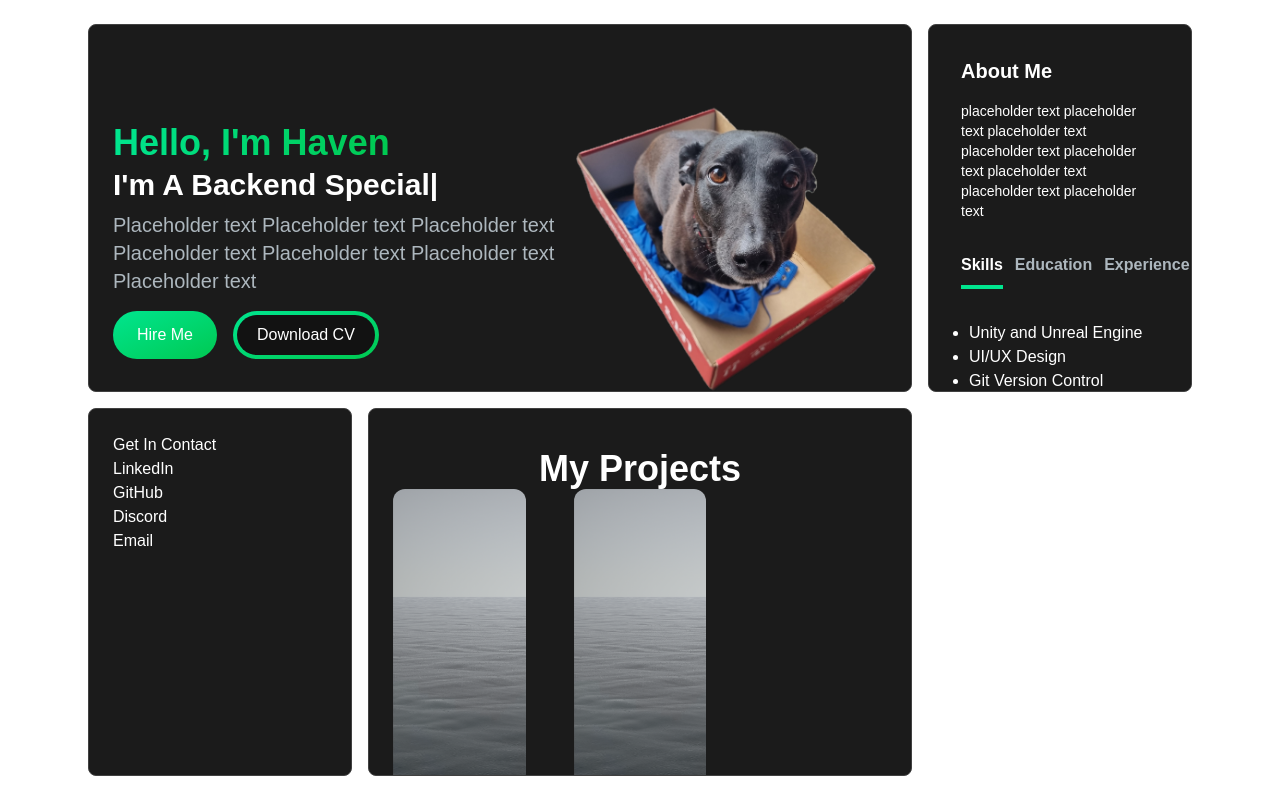
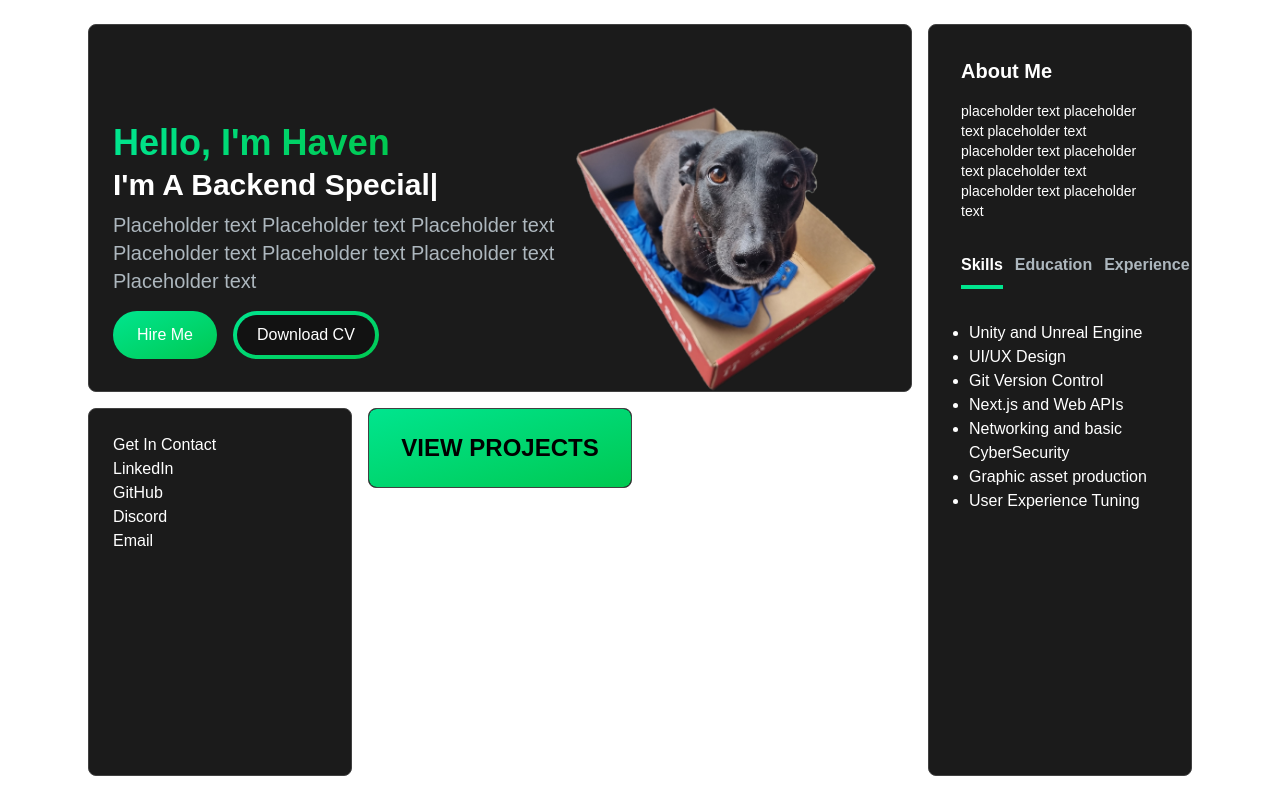
Before and after one commit to hav-boasman-dev/Dev-Portfolio, a Next.js app: page / in a window 1280 px wide. Built offline with nearby package versions, Linux system fonts and the light colour scheme.

Commit message:
(Work in progress) Project box now expands

```diff
--- a/src/app/components/AboutSection.jsx
+++ b/src/app/components/AboutSection.tsx
@@ -47,7 +47,7 @@ const AboutSection = () => {
   const [tab, setTab] = useState("skills");
   const [isPending, startTransition] = useTransition();
 
-  const handleTabChange = (id) => {
+  const handleTabChange = (id: string) => {
     startTransition(() => {
       setTab(id);
     });
@@ -86,7 +86,7 @@ const AboutSection = () => {
             </TabButton>
           </div>
           <div className='mt-8'>
-            {tabData.find((t) => t.id === tab).content}
+            {tabData.find((t) => t.id === tab)?.content}
           </div>
         </div>
       </div>
--- a/src/app/components/MenuOverlay.jsx
+++ /dev/null
@@ -1,16 +0,0 @@
-import React from "react";
-import NavLink from "./NavLink";
-
-const MenuOverlay = ({ links }) => {
-  return (
-    <ul className='flex flex-col items-center py-4'>
-      {links.map((link, index) => (
-        <li key={index}>
-          <NavLink href={link.path} title={link.title} />
-        </li>
-      ))}
-    </ul>
-  );
-};
-
-export default MenuOverlay;
--- a/src/app/components/NavLink.jsx
+++ /dev/null
@@ -1,14 +0,0 @@
-import Link from "next/link";
-
-const NavLink = ({ href, title }) => {
-  return (
-    <Link
-      href={href}
-      className='block rounded py-2 pr-4 pl-3 text-[#ADB7BE] hover:text-white sm:text-xl md:p-0'
-    >
-      {title}
-    </Link>
-  );
-};
-
-export default NavLink;
--- a/src/app/components/ProjectsSection.jsx
+++ b/src/app/components/ProjectsSection.tsx
@@ -35,7 +35,8 @@ const ProjectsSection = () => {
 
   return (
     <section>
-      <h2 className='mt-4 text-center text-4xl font-bold text-white'>
+      <div className='text-white'>
+        <h2 className='mt-4 mb-6 text-center text-4xl font-bold'>
           My Projects
         </h2>
         <ul ref={ref} className='grid gap-8 md:grid-cols-3 md:gap-12'>
@@ -58,6 +59,7 @@ const ProjectsSection = () => {
             </motion.li>
           ))}
         </ul>
+      </div>
     </section>
   );
 };
--- a/src/app/page.tsx
+++ b/src/app/page.tsx
@@ -1,3 +1,5 @@
+"use client";
+import React, { useState, useRef } from "react";
 import Image from "next/image";
 import HeroSection from "./components/HeroSection";
 import AboutSection from "./components/AboutSection";
@@ -5,22 +7,65 @@ import ProjectsSection from "./components/ProjectsSection";
 import ContactSection from "./components/ContactSection";
 
 export default function Home() {
+  const [isHidden, setIsHidden] = useState(true);
+  const hideStates = {
+    hidden: { width: 0 },
+    active: { width: "calc(100% - 0.75rem" },
+  };
+
   return (
     <main className='relative m-auto grid w-full max-w-6xl gap-2 overflow-hidden p-2 text-white sm:gap-2 sm:p-4 md:grid-cols-3 md:gap-3 md:p-6 lg:h-screen lg:grid-cols-4 lg:grid-rows-8 lg:gap-4'>
-      <div className='card group align-start perspective-1200 relative col-span-1 row-span-4 h-full w-full flex-none transform justify-start overflow-hidden rounded-lg border border-[#414141] bg-[#1b1b1b] p-6 transition-all duration-300 ease-out hover:border-[#00e58e] md:col-span-3'>
+      <div
+        className={
+          isHidden
+            ? "card group align-start relative col-span-1 row-span-4 h-full w-full flex-none transform justify-start overflow-hidden rounded-lg border border-[#414141] bg-[#1b1b1b] p-6 transition-all duration-300 ease-out hover:border-[#00e58e] md:col-span-3"
+            : "hidden"
+        }
+      >
         <HeroSection />
       </div>
 
-      <div className='card group align-start perspective-1200 relative col-span-1 row-span-2 h-full w-full flex-none transform justify-start overflow-hidden rounded-lg border border-[#414141] bg-[#1b1b1b] p-6 transition-all duration-300 ease-out hover:border-[#00e58e] md:col-span-3 md:row-span-4 lg:col-span-1'>
+      <div
+        className={
+          isHidden
+            ? "card group align-start relative col-span-1 row-span-4 h-full w-full flex-none transform justify-start overflow-hidden rounded-lg border border-[#414141] bg-[#1b1b1b] p-6 transition-all duration-300 ease-out hover:border-[#00e58e] md:col-span-3 md:row-span-8 lg:col-span-1"
+            : "hidden"
+        }
+      >
         <AboutSection />
       </div>
 
-      <div className='card group align-start perspective-1200 relative col-span-1 row-span-2 h-full w-full flex-none transform justify-start overflow-hidden rounded-lg border border-[#414141] bg-[#1b1b1b] p-6 transition-all duration-300 ease-out hover:border-[#00e58e] md:col-span-3 md:row-span-4 lg:col-span-1'>
+      <div
+        className={
+          isHidden
+            ? "card group align-start relative col-span-1 row-span-2 h-full w-full flex-none transform justify-start overflow-hidden rounded-lg border border-[#414141] bg-[#1b1b1b] p-6 transition-all duration-300 ease-out hover:border-[#00e58e] md:col-span-3 md:row-span-4 lg:col-span-1"
+            : "hidden"
+        }
+      >
         <ContactSection />
       </div>
 
-      <div className='card group align-start perspective-1200 relative col-span-1 row-span-2 h-full w-full flex-none transform justify-start overflow-hidden rounded-lg border border-[#414141] bg-[#1b1b1b] p-6 transition-all duration-300 ease-out hover:border-[#00e58e] md:col-span-3 md:row-span-4 lg:col-span-2'>
-        <ProjectsSection />
+      <div
+        className={
+          isHidden
+            ? "card group align-start relative col-span-1 row-span-2 h-full w-full flex-none transform justify-start overflow-hidden rounded-lg border border-[#414141] bg-[#1b1b1b] transition-all duration-300 ease-out hover:border-white md:col-span-3 md:row-span-1 lg:col-span-1 lg:row-span-1"
+            : "card group align-start relative col-span-1 row-span-8 h-full w-full flex-none transform justify-start overflow-hidden rounded-lg border border-[#414141] bg-[#1b1b1b] p-6 transition-all duration-300 ease-out sm:p-4 md:col-span-3 md:row-span-8 md:p-6 lg:col-span-4"
+        }
+      >
+        <button
+          onClick={() => setIsHidden(!isHidden)}
+          className={
+            isHidden
+              ? "h-full w-full rounded-lg bg-linear-to-br from-[#00e58e] to-green-500 text-2xl font-bold text-black hover:bg-slate-200"
+              : "mr-4 mb-4 w-full rounded-lg bg-linear-to-br from-[#00e58e] to-green-500 px-6 py-3 font-bold text-black hover:bg-slate-200 sm:w-fit"
+          }
+        >
+          {isHidden ? "VIEW PROJECTS" : "RETURN"}
+        </button>
+
+        <div className={isHidden ? "hidden" : "visible"}>
+          <ProjectsSection />
+        </div>
       </div>
     </main>
   );
```
Also changed, not shown: src/app/components/ProjectsCard.tsx (renamed from src/app/components/ProjectsCard.jsx, +13 -1 lines), src/app/components/TabButton.tsx (renamed from src/app/components/TabButton.jsx, +9 -1 lines), src/app/components/ContactSection.tsx (renamed from src/app/components/ContactSection.jsx), src/app/components/HeroSection.tsx (renamed from src/app/components/HeroSection.jsx). Lines whose indentation alone changed are shown as unchanged.
